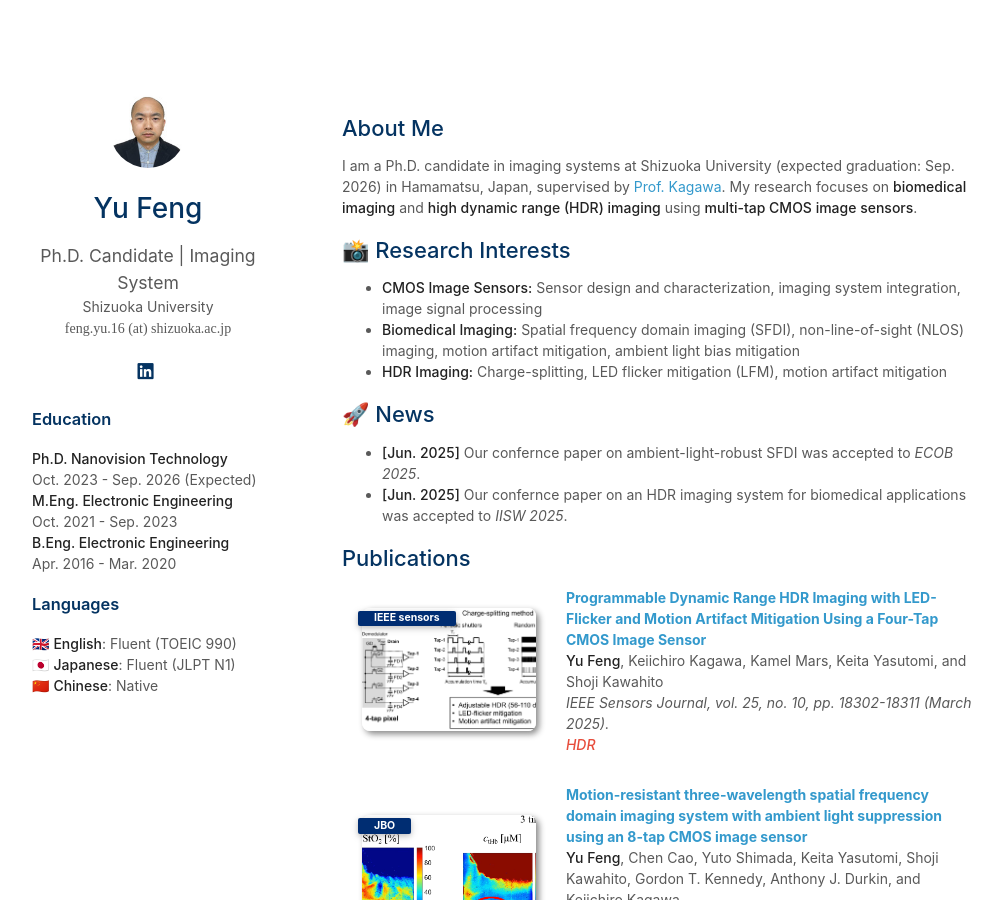
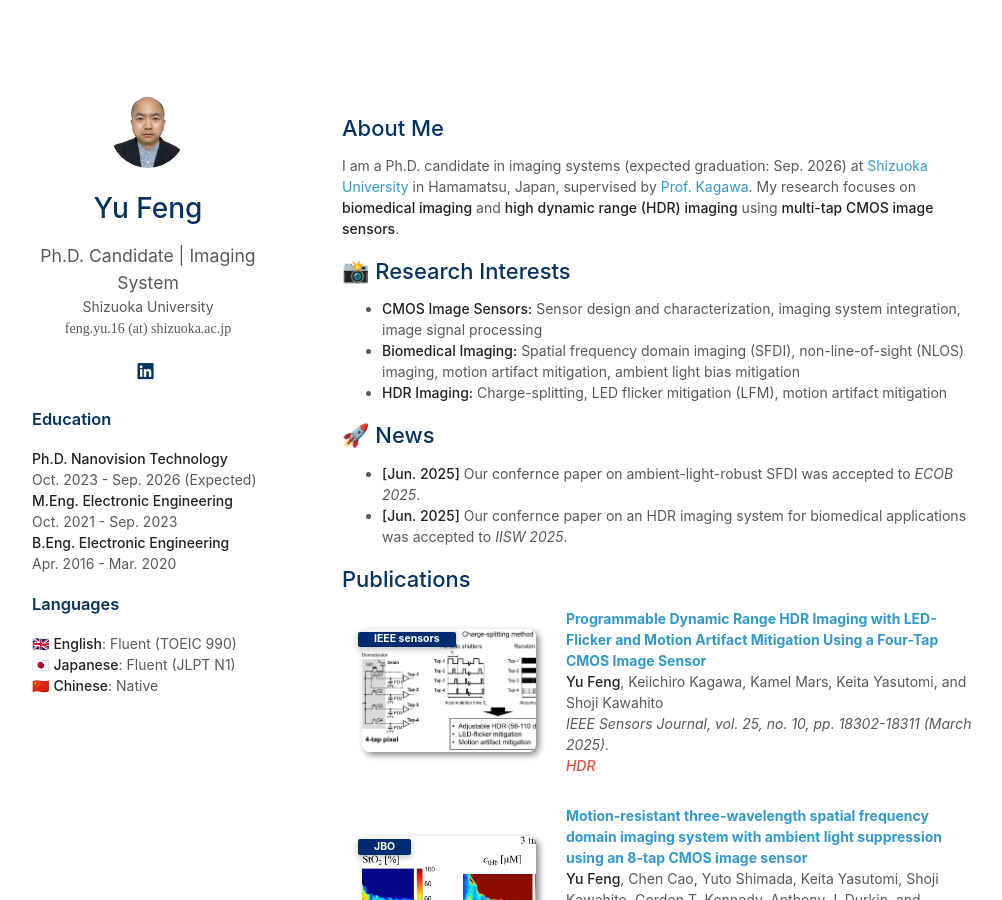
Before and after one commit to y-fen/y-fen.github.io, a Jekyll site: the page built from index.md, in a window 1280 px wide and 900 px high. Shown: the whole window, without its empty margins (128-1130 px from the left). Built offline with Jekyll 4.4.1, drawn with Linux system fonts in a browser that asks for light colours; a style sheet for code colours, icons or effects is not loaded; part of the change alters nothing that is shown.

```diff
--- a/index.md
+++ b/index.md
@@ -4,7 +4,7 @@ layout: homepage
 
 ## About Me
 
-I am a Ph.D. candidate in imaging systems at Shizuoka University (expected graduation: Sep. 2026) in Hamamatsu, Japan, supervised by [Prof. Kagawa](https://idl.rie.shizuoka.ac.jp/~kagawa/). My research focuses on **biomedical imaging** and **high dynamic range (HDR) imaging** using **multi-tap CMOS image sensors**.
+I am a Ph.D. candidate in imaging systems (expected graduation: Sep. 2026) at [Shizuoka University](https://www.shizuoka.ac.jp/english/) in Hamamatsu, Japan, supervised by [Prof. Kagawa](https://idl.rie.shizuoka.ac.jp/~kagawa/). My research focuses on **biomedical imaging** and **high dynamic range (HDR) imaging** using **multi-tap CMOS image sensors**.
 
 ## 📸 Research Interests
 
```
